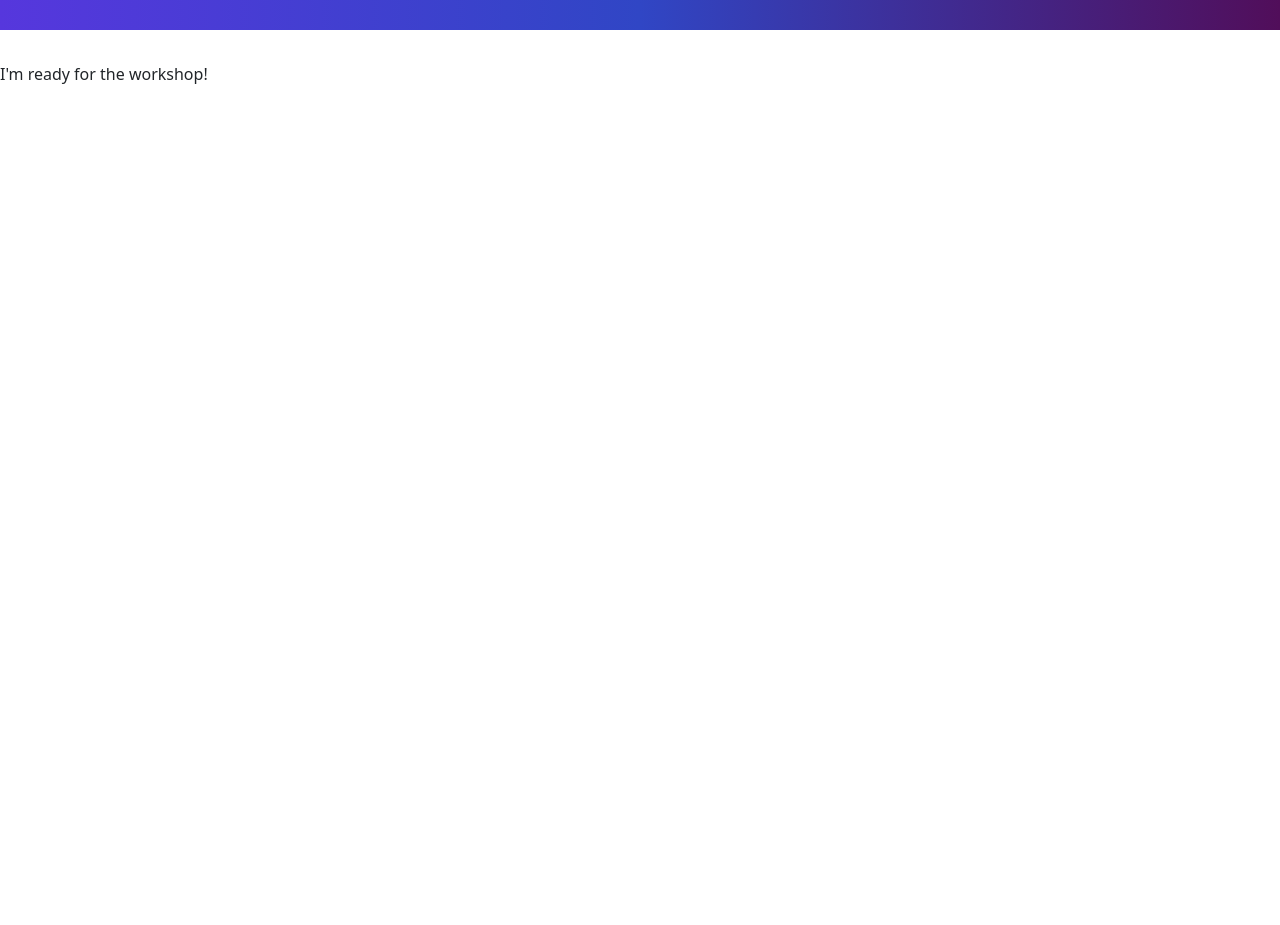
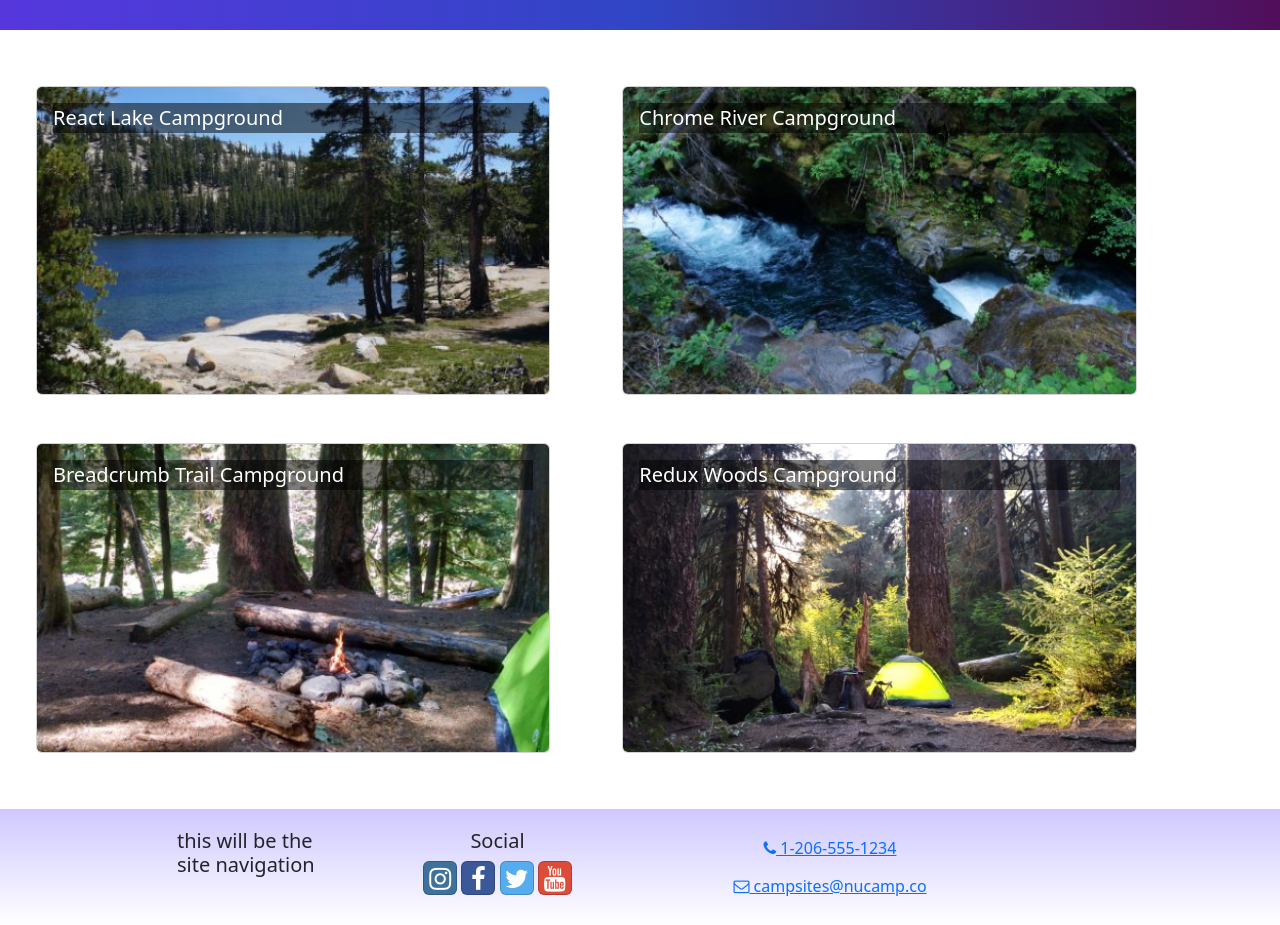
Before and after one commit to nicholasmullins/react_campground_site, a React (Create React App) app: page / in a window 1280 px wide. Shown: the part 98-1023 px from the top of the page. Before the commit the page ends 800 px from the top, so only its background shows below. Built offline with nearby package versions, Linux system fonts and the light colour scheme.

Commit message:
campsitesSlice

```diff
--- a/src/App.js
+++ b/src/App.js
@@ -1,19 +1,15 @@
-import React from 'react';
+import Header from './components/Header';
+import CampsitesList from './features/campsites/CampsitesList.js';
+import Footer from './components/Footer';
 import './App.css';
-import { Container, Navbar, NavbarBrand } from 'reactstrap';
-import NucampLogo from './app/assets/img/logo.png';
+
 
 function App() {
   return (
     <div className="App">
-      <Navbar dark color='primary' sticky='top' expand='md'>
-        <Container>
-          <NavbarBrand href='/'>
-              <img src={NucampLogo} alt='nucamp logo' />
-          </NavbarBrand>
-        </Container>
-      </Navbar>
-      I'm ready for the workshop!
+      <Header />
+      <CampsitesList />
+      <Footer />
     </div>
   );
 }
--- /dev/null
+++ b/src/components/Footer.js
@@ -0,0 +1,59 @@
+import { Container, Row, Col } from 'reactstrap';
+
+const Footer = () => {
+    return (
+        <footer className='site-footer'>
+            <Container>
+                <Row>
+                    <Col xs={{ size: 4, offset: 1}} sm='2'><h5>this will be the site navigation</h5></Col>
+                    <Col xs='6' sm='3' className='text-center'>
+                        <h5>Social</h5>
+                        <a
+                            className='btn btn-social-icon btn-instagram'
+                            href='http://instagram.com/'
+                        >
+                            <i className='fa fa-instagram' />
+                        </a>{' '}
+                        <a
+                            className='btn btn-social-icon btn-facebook'
+                            href='http://www.facebook.com/'
+                        >
+                            <i className='fa fa-facebook' />
+                        </a>{' '}
+                        <a
+                            className='btn btn-social-icon btn-twitter'
+                            href='http://twitter.com/'
+                        >
+                            <i className='fa fa-twitter' />
+                        </a>{' '}
+                        <a
+                            className='btn btn-social-icon btn-google'
+                            href='http://youtube.com/'
+                        >
+                            <i className='fa fa-youtube' />
+                        </a>
+                    </Col>
+                    <Col sm='4' className='text-center'>
+                        <a
+                            role='button'
+                            className='btn btn-link'
+                            href='tel:+12065551234'
+                        >
+                            <i className='fa fa-phone' /> 1-206-555-1234
+                        </a>
+                        <br />
+                        <a
+                            role='button'
+                            className='btn btn-link'
+                            href='mailto:notreal@notreal.co'
+                        >
+                            <i className='fa fa-envelope-o' /> campsites@nucamp.co
+                        </a>
+                    </Col>
+                </Row>
+            </Container>
+        </footer>
+    )
+}
+
+export default Footer;
--- /dev/null
+++ b/src/components/Header.js
@@ -0,0 +1,14 @@
+import { Navbar, NavbarBrand } from 'reactstrap';
+import NucampLogo from '../app/assets/img/logo.png';
+
+const Header = () => {
+    return (
+        <Navbar dark color='primary' sticky='top' expand='md'>
+            <NavbarBrand href='/'>
+                <img src={NucampLogo} alt='nucamp logo' />
+            </NavbarBrand>
+        </Navbar>
+    )
+}
+
+export default Header;
--- /dev/null
+++ b/src/features/campsites/CampsiteCard.js
@@ -0,0 +1,15 @@
+import { Card, CardImg, CardImgOverlay, CardTitle } from 'reactstrap';
+
+const CampsiteCard = ({ campsite }) => {
+    const { image, name } = campsite;
+    return (
+        <Card>
+            <CardImg width='100%' src={image} alt={name} />
+            <CardImgOverlay>
+                <CardTitle>{name}</CardTitle>
+            </CardImgOverlay>
+        </Card>
+    )
+}
+
+export default CampsiteCard;
--- /dev/null
+++ b/src/features/campsites/CampsitesList.js
@@ -0,0 +1,24 @@
+import { CAMPSITES } from '../../app/shared/CAMPSITES';
+import { Row, Col } from 'reactstrap';
+import CampsiteCard from './CampsiteCard';
+import { selectAllCampsites } from './campsitesSlice'
+
+const CampsitesList = () => {
+
+    const campsites = selectAllCampsites();
+
+    return (
+        <Row className='ms-auto'>
+            {CAMPSITES.map((campsite) => {
+                return (
+                    <Col md ='5' className='m-4' key={campsite.id}>
+                        <CampsiteCard campsite={campsite} />
+                    </Col>
+                );
+            })}
+        </Row>
+    );
+};
+
+
+export default CampsitesList;
--- /dev/null
+++ b/src/features/campsites/campsitesSlice.js
@@ -0,0 +1,12 @@
+import { CAMPSITES } from '../../app/shared/CAMPSITES';
+
+
+
+
+export const selectAllCampsites = () => {
+    return CAMPSITES;
+}
+
+export const selectRandomCampsite = () => {
+    return CAMPSITES[Math.floor(CAMPSITES.length * Math.random())];
+}
```
